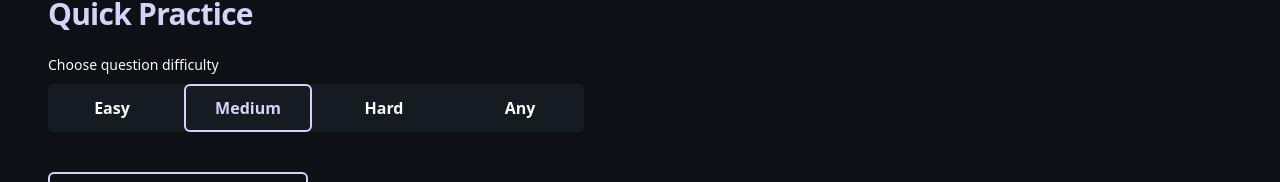
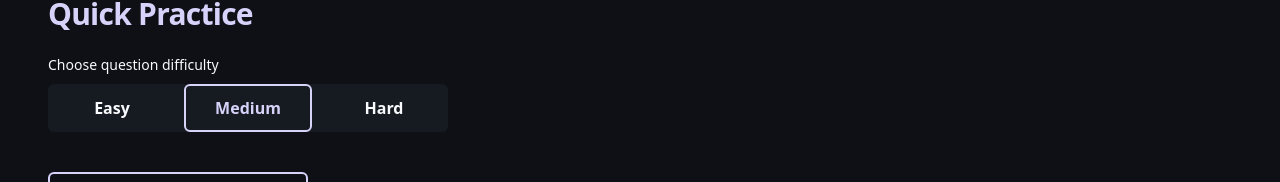
Before and after one commit to CS3219-AY2324S1/ay2324s1-course-assessment-g11, a Next.js app in the folder frontend/: page /questions in a window 1280 px wide. Shown: the part 315-497 px from the top of the page. Built offline with nearby package versions, Linux system fonts and the light colour scheme; no server answers; sample sign-in values are in the browser's storage.

Commit message:
Remove any difficulty selector

```diff
--- a/frontend/src/pages/questions/index.tsx
+++ b/frontend/src/pages/questions/index.tsx
@@ -65,7 +65,7 @@ export default function Questions() {
           <TypographySmall>Choose question difficulty</TypographySmall>
           <DifficultySelector
             onChange={(value) => setDifficulty(value)}
-            showAny={true}
+            showAny={false}
             defaultValue={difficulty}
           />
         </div>
```
